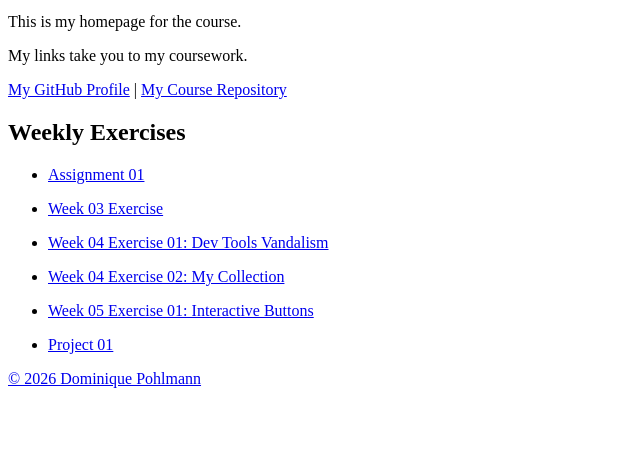
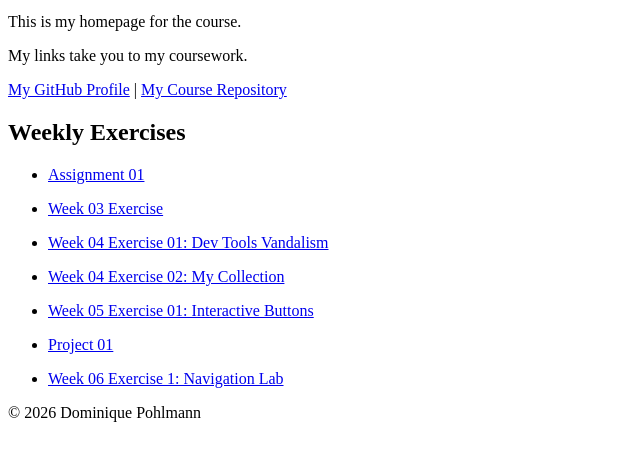
Before and after one commit to dompohlmannc/Course-Portfolio, a plain HTML site: page index.html in a window 1280 px wide. Shown: the part 134-594 px from the top of the page, without its empty margins (0-640 px from the left). Drawn offline with Linux system fonts and the light colour scheme.

Commit message:
Added assignment to homepage for week 06

```diff
--- a/index.html
+++ b/index.html
@@ -58,10 +58,14 @@
                 </ul>
                  <ul>
                     <li>
-                        <a href="project-01/">Project 01
+                        <a href="project-01/">Project 01</a>
                     </li>
                  </ul>
-
+                 <ul>
+                    <li>
+                       <a href="./week-06-exercise-01/"> Week 06 Exercise 1: Navigation Lab</a>
+                    </li>
+                 </ul>
         <footer>
             <p>&copy; 2026 Dominique Pohlmann</p>
         </footer>
```
